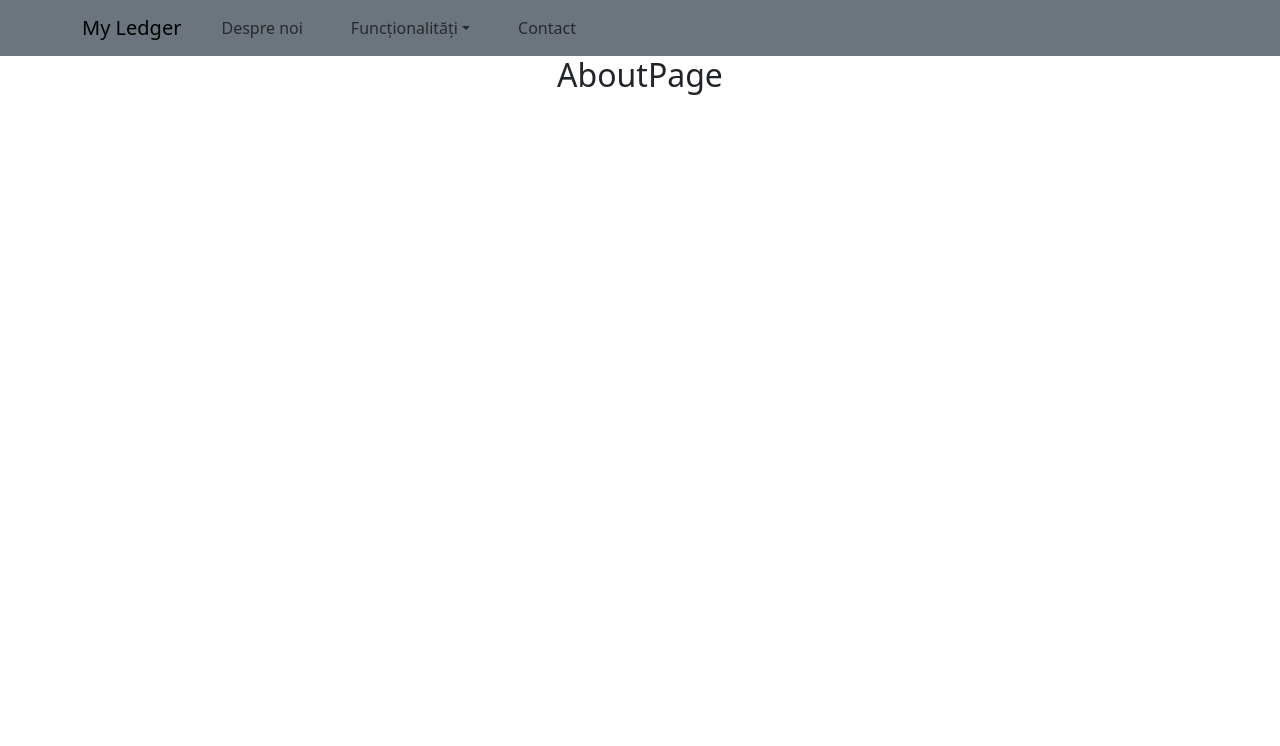
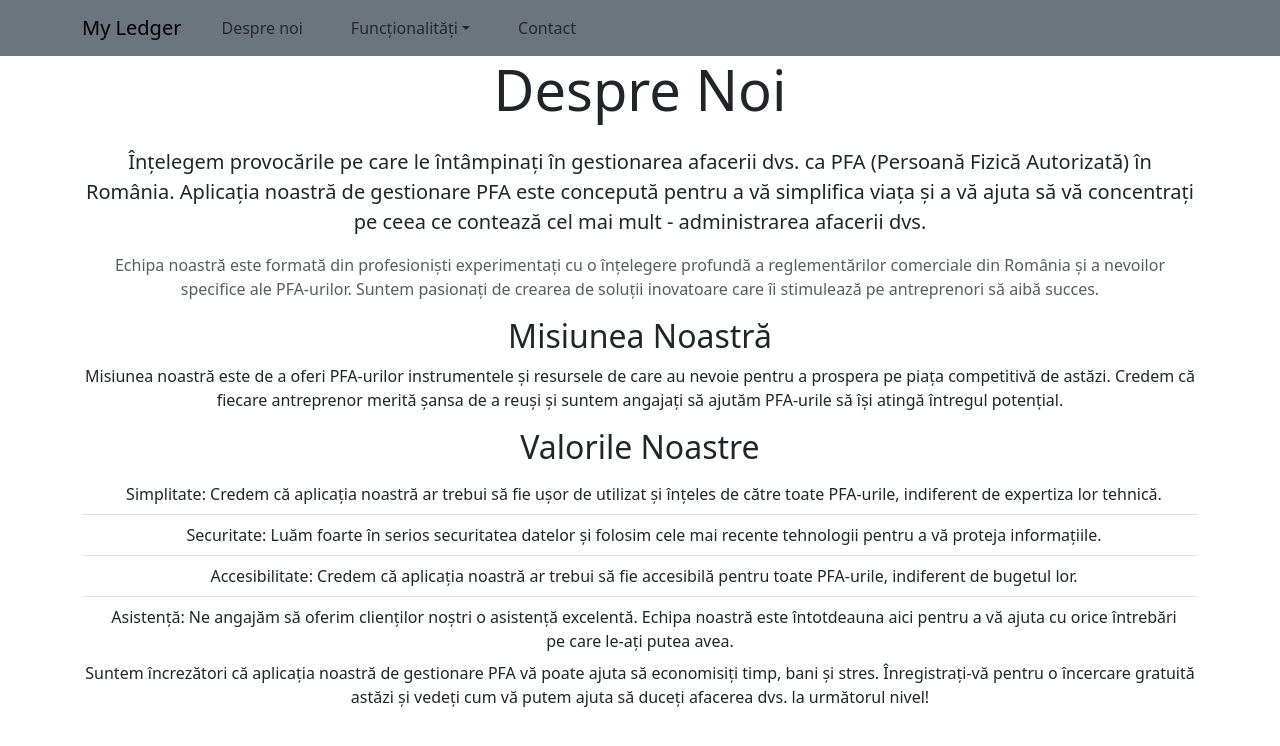
Before and after one commit to kms77/my-ledger, a React (Create React App) app in the folder frontend/: page /about in a window 1280 px wide. Shown: the top 746 px of the page. Built offline with nearby package versions, Linux system fonts and the light colour scheme.

Commit message:
Added content to the About visitor page.

```diff
--- a/frontend/src/index.js
+++ b/frontend/src/index.js
@@ -2,7 +2,6 @@ import React from 'react';
 import ReactDOM from 'react-dom/client';
 import './index.css';
 import App from './App';
-import aboutpage from './components/aboutpage';
 import reportWebVitals from './reportWebVitals';
 
 const root = ReactDOM.createRoot(document.getElementById('root'));
--- a/frontend/src/visitors/about/AboutV.jsx
+++ b/frontend/src/visitors/about/AboutV.jsx
@@ -2,7 +2,42 @@ import React from "react";
 
 const AboutV = () => {
     return(
-        <h2>AboutPage</h2>
+        <div className="container about-container">
+      <h1 className="display-4 mb-4">Despre Noi</h1>
+      <p className="lead">
+        Înțelegem provocările pe care le întâmpinați în gestionarea afacerii dvs. ca PFA (Persoană Fizică Autorizată) în România.
+        Aplicația noastră de gestionare PFA este concepută pentru a vă simplifica viața și a vă ajuta să vă concentrați pe ceea ce contează cel mai mult -
+        administrarea afacerii dvs.
+      </p>
+      <p className="text-muted">
+        Echipa noastră este formată din profesioniști experimentați cu o înțelegere profundă a reglementărilor comerciale din România
+        și a nevoilor specifice ale PFA-urilor. Suntem pasionați de crearea de soluții inovatoare care îi stimulează pe antreprenori să aibă succes.
+      </p>
+      <h2>Misiunea Noastră</h2>
+      <p>
+        Misiunea noastră este de a oferi PFA-urilor instrumentele și resursele de care au nevoie pentru a prospera pe piața competitivă de astăzi.
+        Credem că fiecare antreprenor merită șansa de a reuși și suntem angajați să ajutăm PFA-urile să își atingă întregul potențial.
+      </p>
+      <h2>Valorile Noastre</h2>
+      <ul className="list-group list-group-flush">
+        <li className="list-group-item">
+          <i className="fas fa-check-circle me-2 text-primary"></i> Simplitate: Credem că aplicația noastră ar trebui să fie ușor de utilizat și înțeles de către toate PFA-urile, indiferent de expertiza lor tehnică.
+        </li>
+        <li className="list-group-item">
+          <i className="fas fa-lock me-2 text-success"></i> Securitate: Luăm foarte în serios securitatea datelor și folosim cele mai recente tehnologii pentru a vă proteja informațiile.
+        </li>
+        <li className="list-group-item">
+          <i className="fas fa-dollar-sign me-2 text-warning"></i> Accesibilitate: Credem că aplicația noastră ar trebui să fie accesibilă pentru toate PFA-urile, indiferent de bugetul lor.
+        </li>
+        <li className="list-group-item">
+          <i className="fas fa-headset me-2 text-info"></i> Asistență: Ne angajăm să oferim clienților noștri o asistență excelentă. Echipa noastră este întotdeauna aici pentru a vă ajuta cu orice întrebări pe care le-ați putea avea.
+        </li>
+      </ul>
+      <p>
+        Suntem încrezători că aplicația noastră de gestionare PFA vă poate ajuta să economisiți timp, bani și stres.
+        Înregistrați-vă pentru o încercare gratuită astăzi și vedeți cum vă putem ajuta să duceți afacerea dvs. la următorul nivel!
+      </p>
+    </div>
     );
 };
 
```
